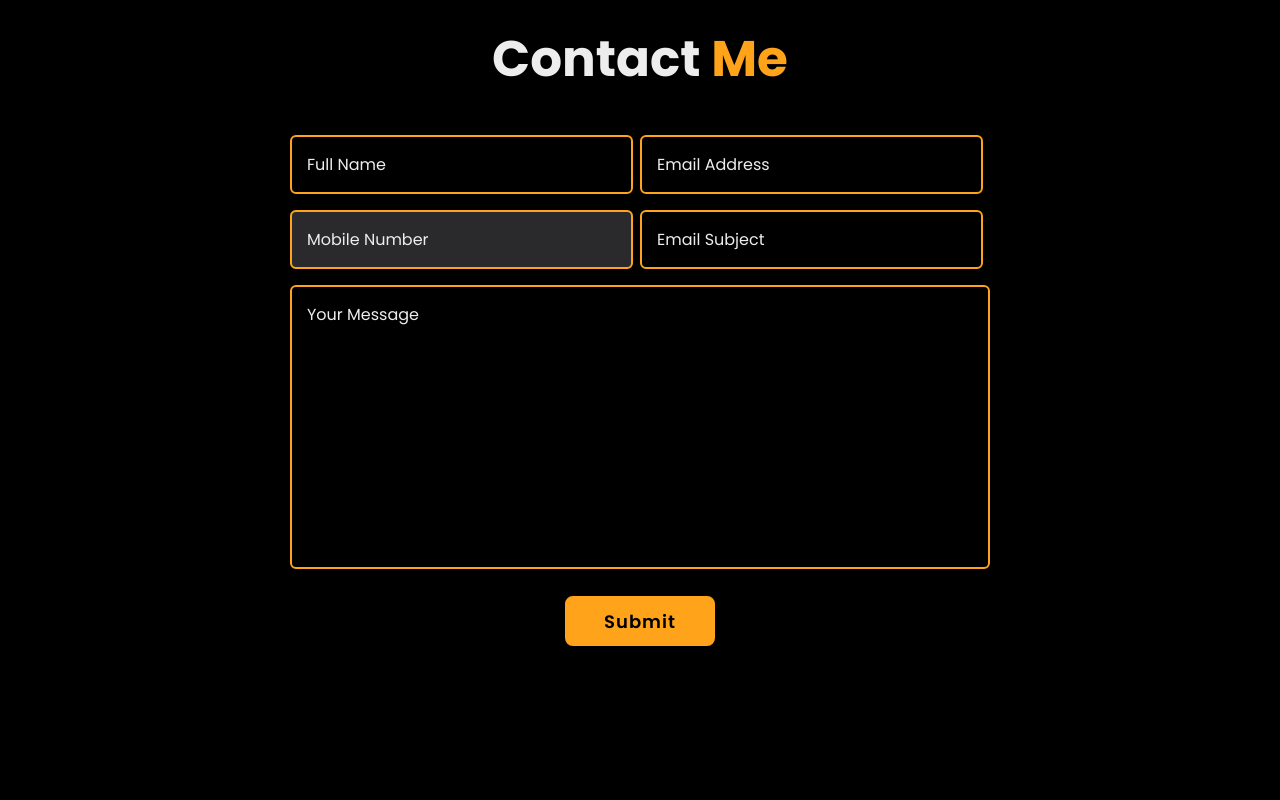
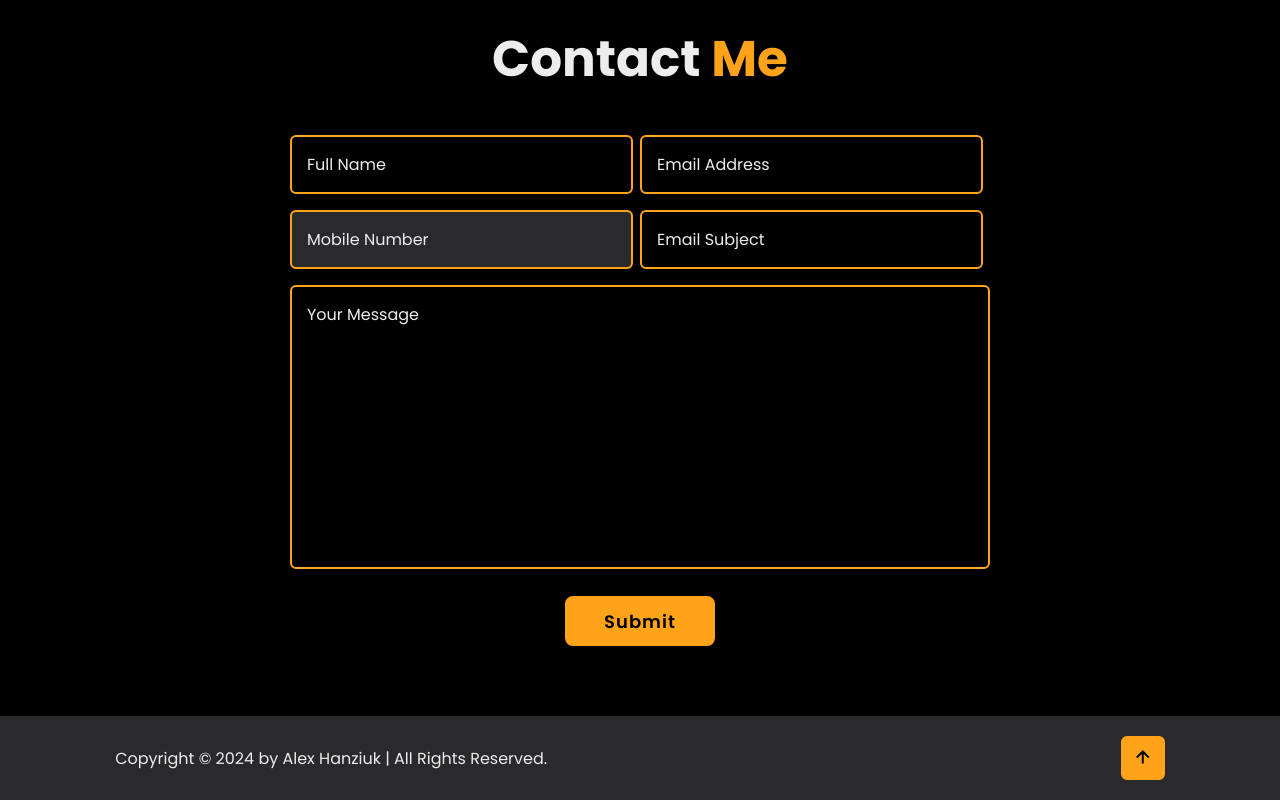
Before and after one commit to AlexanderHanziuk/pet_angular_strapi, an Angular app: page / in a window 1280 px wide. Shown: the part 4479-5279 px from the top of the page. Before the commit the page ends 5195 px from the top, so only its background shows below. Built offline with nearby package versions, Linux system fonts and the light colour scheme.

Commit message:
create footer component

```diff
--- a/src/app/app.component.html
+++ b/src/app/app.component.html
@@ -4,3 +4,4 @@
 <app-education></app-education>
 <app-skills></app-skills>
 <app-contact></app-contact>
+<app-footer></app-footer>
--- a/src/app/app.component.ts
+++ b/src/app/app.component.ts
@@ -6,6 +6,7 @@
 import { EducationComponent } from './pages/components/education/education.component';
 import { SkillsComponent } from './pages/components/skills/skills.component';
 import { ContactComponent } from './pages/components/contact/contact.component';
+import { FooterComponent } from './pages/components/footer/footer.component';
 
 @Component({
   selector: 'app-root',
@@ -18,6 +19,7 @@
     EducationComponent,
     SkillsComponent,
     ContactComponent,
+    FooterComponent,
   ],
   templateUrl: './app.component.html',
   styleUrl: './app.component.scss',
--- a/src/app/pages/components/footer/footer.component.html
+++ b/src/app/pages/components/footer/footer.component.html
@@ -1 +1,10 @@
-<p>footer works!</p>
+<footer class="footer">
+  <div class="footer-text">
+    <p>Copyright &copy; 2024 by Alex Hanziuk | All Rights Reserved.</p>
+    <span class="animate scroll" style="--i: 1"></span>
+  </div>
+  <div class="footer-iconTop">
+    <a href="#"><i class="bx bx-up-arrow-alt"></i></a>
+    <span class="animate scroll" style="--i: 3"></span>
+  </div>
+</footer>
--- a/src/app/pages/components/footer/footer.component.scss
+++ b/src/app/pages/components/footer/footer.component.scss
@@ -0,0 +1,56 @@
+.footer {
+  display: flex;
+  justify-content: space-between;
+  align-items: center;
+  flex-wrap: wrap;
+  padding: 2rem 9%;
+  background: var(--second-bg-color);
+}
+
+.footer-text,
+.footer-iconTop {
+  position: relative;
+}
+
+.footer-text p {
+  font-size: 1.6rem;
+}
+
+.footer-iconTop a {
+  position: relative;
+  display: inline-flex;
+  justify-content: center;
+  align-items: center;
+  padding: 0.8rem;
+  background: var(--main-color);
+  border: 0.2rem solid var(--main-color);
+  border-radius: 0.6rem;
+  z-index: 1;
+  overflow: hidden;
+}
+
+.footer-iconTop a::before {
+  content: "";
+  position: absolute;
+  top: 0;
+  left: 0;
+  width: 0;
+  height: 100%;
+  background: var(--second-bg-color);
+  z-index: -1;
+  transition: 500ms;
+}
+
+.footer-iconTop a:hover::before {
+  width: 100%;
+}
+
+.footer-iconTop a i {
+  font-size: 2.4rem;
+  color: var(--bg-color);
+  transition: 500ms;
+}
+
+.footer-iconTop a:hover i {
+  color: var(--main-color);
+}
--- a/src/app/pages/components/footer/footer.component.ts
+++ b/src/app/pages/components/footer/footer.component.ts
@@ -1,12 +1,11 @@
-import { Component } from '@angular/core';
+import { ChangeDetectionStrategy, Component } from '@angular/core';
 
 @Component({
   selector: 'app-footer',
   standalone: true,
   imports: [],
   templateUrl: './footer.component.html',
-  styleUrl: './footer.component.scss'
+  styleUrl: './footer.component.scss',
+  changeDetection: ChangeDetectionStrategy.OnPush,
 })
-export class FooterComponent {
-
-}
+export class FooterComponent {}
```
